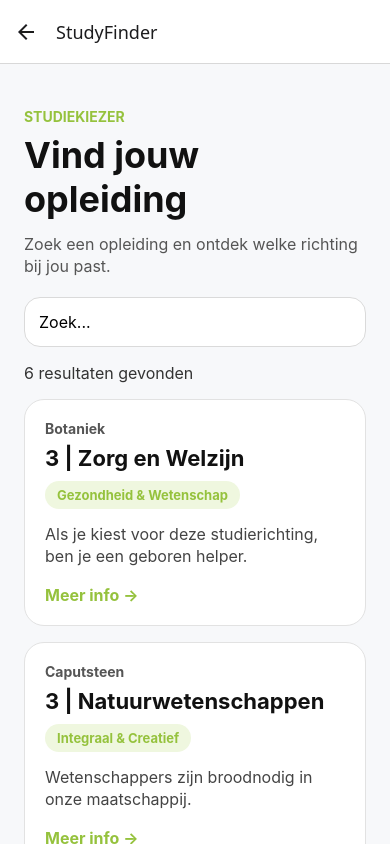
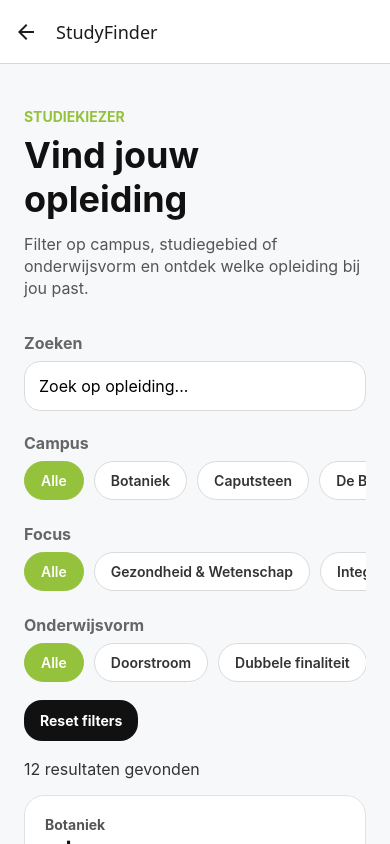
Before and after one commit to YasminKhawaja/mobileappexamen, a React Native app: screen /StudyFinder in a window 390 px wide. Built offline with nearby package versions, Linux system fonts and the light colour scheme.

Commit message:
Yasmin-eindopdracht-studiekiezer done

```diff
--- a/data/studies.js
+++ b/data/studies.js
@@ -4,7 +4,7 @@ const studies = [
     title: "3 | Zorg en Welzijn",
     campus: "Botaniek",
     focus: "Gezondheid & Wetenschap",
-    type: "Doorstroom",
+    type: "Arbeidsmarkt",
     description:
       "Als je kiest voor deze studierichting, ben je een geboren helper.",
   },
@@ -14,20 +14,20 @@ const studies = [
     campus: "Caputsteen",
     focus: "Integraal & Creatief",
     type: "Doorstroom",
-    description: "Wetenschappers zijn broodnodig in onze maatschappij.",
+    description: "Wetenschappers zijn broodnodig in onze maatschappij!",
   },
   {
     id: 3,
     title: "1A | Sport",
     campus: "Caputsteen",
     focus: "Integraal & Creatief",
-    type: "A-stroom",
+    type: "Doorstroom",
     description:
       "Je oefent verschillende sporten, zowel individueel als in groep.",
   },
   {
     id: 4,
-    title: "4 | Organisatie en Logistiek",
+    title: "4 | Organisatie en logistiek",
     campus: "Zandpoort",
     focus: "IT & Ondernemen",
     type: "Arbeidsmarkt",
@@ -39,7 +39,7 @@ const studies = [
     title: "2A | STEM - Wetenschappen",
     campus: "Zandpoort",
     focus: "IT & Ondernemen",
-    type: "A-stroom",
+    type: "Doorstroom",
     description: "Bij BA Zandpoort leggen we de nadruk op wetenschappen en IT.",
   },
   {
@@ -47,9 +47,62 @@ const studies = [
     title: "3 | Toerisme - MAYA",
     campus: "Stassart",
     focus: "Mens & Welzijn",
+    type: "Dubbele finaliteit",
+    description:
+      "Ruime interesse voor reizen, duurzaamheid en communicatie zijn hier belangrijke kernwoorden.",
+  },
+  {
+    id: 7,
+    title: "5 | Haarverzorging - Zorha",
+    campus: "Stassart",
+    focus: "Mens & Welzijn",
+    type: "Arbeidsmarkt",
+    description:
+      "Ben je dynamisch, creatief en hou je van mode? Dan is haarverzorging iets voor jou.",
+  },
+  {
+    id: 8,
+    title: "3 | Moderne talen",
+    campus: "Pitzemburg",
+    focus: "Kennis & Onderzoek",
+    type: "Dubbele finaliteit",
+    description: "Moderne talen heeft een sterk taalkundig profiel.",
+  },
+  {
+    id: 9,
+    title: "1A | Klassieke talen",
+    campus: "Pitzemburg",
+    focus: "Kennis & Onderzoek",
     type: "Doorstroom",
     description:
-      "Ruime interesse voor reizen, duurzaamheid en communicatie zijn belangrijk.",
+      "Je maakt kennis met de talen en de leefwereld van de Grieken en de Romeinen.",
+  },
+  {
+    id: 10,
+    title: "3 & 4 | Keukenmedewerker (duaal)",
+    campus: "Nekkerspoel",
+    focus: "Werken & Leren",
+    type: "Arbeidsmarkt",
+    description:
+      "Deze duale opleiding leidt tot de beroepskwalificatie Keukenmedewerker.",
+  },
+  {
+    id: 11,
+    title: "1A | Gezondheid en Wetenschap",
+    campus: "Botaniek",
+    focus: "Gezondheid & Wetenschap",
+    type: "Doorstroom",
+    description:
+      "In BA Botaniek draait alles rond gezondheid en wetenschap binnen een warme context.",
+  },
+  {
+    id: 12,
+    title: "1A | Kunst en creatie",
+    campus: "Caputsteen",
+    focus: "Integraal & Creatief",
+    type: "Doorstroom",
+    description:
+      "Je gebruikt je verbeelding en fantasie om de wereld om je heen in beeld te brengen.",
   },
 ];
 
--- a/screens/StudyFinderScreen.js
+++ b/screens/StudyFinderScreen.js
@@ -1,31 +1,187 @@
-import { ScrollView, StyleSheet, Text, TextInput, View } from "react-native";
+import { useState } from "react";
+import {
+  Pressable,
+  ScrollView,
+  StyleSheet,
+  Text,
+  TextInput,
+  View,
+} from "react-native";
 
 import StudyCard from "../components/StudyCard";
 import studies from "../data/studies";
 
+const campuses = [
+  "Alle",
+  "Botaniek",
+  "Caputsteen",
+  "De Beemden",
+  "Basisverpleegkunde",
+  "Nekkerspoel",
+  "Pitzemburg",
+  "Stassart",
+  "Zandpoort",
+];
+
+const focuses = [
+  "Alle",
+  "Gezondheid & Wetenschap",
+  "Integraal & Creatief",
+  "Buiten-gewoon Leren",
+  "HBO5 Verpleegkunde",
+  "Werken & Leren",
+  "Kennis & Onderzoek",
+  "Mens & Welzijn",
+  "IT & Ondernemen",
+];
+
+const types = ["Alle", "Doorstroom", "Dubbele finaliteit", "Arbeidsmarkt"];
+
 export default function StudyFinderScreen({ navigation }) {
+  const [searchText, setSearchText] = useState("");
+  const [selectedCampus, setSelectedCampus] = useState("Alle");
+  const [selectedFocus, setSelectedFocus] = useState("Alle");
+  const [selectedType, setSelectedType] = useState("Alle");
+
+  const filteredStudies = studies.filter((study) => {
+    const matchesSearch = study.title
+      .toLowerCase()
+      .includes(searchText.toLowerCase());
+
+    const matchesCampus =
+      selectedCampus === "Alle" || study.campus === selectedCampus;
+
+    const matchesFocus =
+      selectedFocus === "Alle" || study.focus === selectedFocus;
+
+    const matchesType = selectedType === "Alle" || study.type === selectedType;
+
+    return matchesSearch && matchesCampus && matchesFocus && matchesType;
+  });
+
+  function resetFilters() {
+    setSearchText("");
+    setSelectedCampus("Alle");
+    setSelectedFocus("Alle");
+    setSelectedType("Alle");
+  }
+
   return (
     <ScrollView style={styles.page}>
       <Text style={styles.label}>STUDIEKIEZER</Text>
       <Text style={styles.title}>Vind jouw opleiding</Text>
 
       <Text style={styles.subtitle}>
-        Zoek een opleiding en ontdek welke richting bij jou past.
+        Filter op campus, studiegebied of onderwijsvorm en ontdek welke
+        opleiding bij jou past.
       </Text>
 
-      <TextInput style={styles.input} placeholder="Zoek..." />
+      <Text style={styles.filterTitle}>Zoeken</Text>
+
+      <TextInput
+        style={styles.input}
+        placeholder="Zoek op opleiding..."
+        value={searchText}
+        onChangeText={setSearchText}
+      />
+
+      <Text style={styles.filterTitle}>Campus</Text>
+
+      <ScrollView horizontal showsHorizontalScrollIndicator={false}>
+        <View style={styles.filterRow}>
+          {campuses.map((campus) => (
+            <Pressable
+              key={campus}
+              style={[
+                styles.filterButton,
+                selectedCampus === campus && styles.activeFilterButton,
+              ]}
+              onPress={() => setSelectedCampus(campus)}
+            >
+              <Text
+                style={[
+                  styles.filterButtonText,
+                  selectedCampus === campus && styles.activeFilterButtonText,
+                ]}
+              >
+                {campus}
+              </Text>
+            </Pressable>
+          ))}
+        </View>
+      </ScrollView>
+
+      <Text style={styles.filterTitle}>Focus</Text>
+
+      <ScrollView horizontal showsHorizontalScrollIndicator={false}>
+        <View style={styles.filterRow}>
+          {focuses.map((focus) => (
+            <Pressable
+              key={focus}
+              style={[
+                styles.filterButton,
+                selectedFocus === focus && styles.activeFilterButton,
+              ]}
+              onPress={() => setSelectedFocus(focus)}
+            >
+              <Text
+                style={[
+                  styles.filterButtonText,
+                  selectedFocus === focus && styles.activeFilterButtonText,
+                ]}
+              >
+                {focus}
+              </Text>
+            </Pressable>
+          ))}
+        </View>
+      </ScrollView>
+
+      <Text style={styles.filterTitle}>Onderwijsvorm</Text>
+
+      <ScrollView horizontal showsHorizontalScrollIndicator={false}>
+        <View style={styles.filterRow}>
+          {types.map((type) => (
+            <Pressable
+              key={type}
+              style={[
+                styles.filterButton,
+                selectedType === type && styles.activeFilterButton,
+              ]}
+              onPress={() => setSelectedType(type)}
+            >
+              <Text
+                style={[
+                  styles.filterButtonText,
+                  selectedType === type && styles.activeFilterButtonText,
+                ]}
+              >
+                {type}
+              </Text>
+            </Pressable>
+          ))}
+        </View>
+      </ScrollView>
+
+      <Pressable style={styles.resetButton} onPress={resetFilters}>
+        <Text style={styles.resetButtonText}>Reset filters</Text>
+      </Pressable>
 
       <Text style={styles.resultText}>
-        {studies.length} resultaten gevonden
+        {filteredStudies.length} resultaten gevonden
       </Text>
 
-      {studies.map((study) => (
+      {filteredStudies.map((study) => (
         <StudyCard
           key={study.id}
           study={study}
           onPress={() => navigation.navigate("StudyDetails", { study: study })}
         />
       ))}
+
+      {filteredStudies.length === 0 && (
+        <Text style={styles.emptyText}>Geen opleidingen gevonden.</Text>
+      )}
     </ScrollView>
   );
 }
@@ -56,7 +212,15 @@ const styles = StyleSheet.create({
     fontSize: 16,
     color: "#555555",
     lineHeight: 22,
-    marginBottom: 20,
+    marginBottom: 24,
+  },
+
+  filterTitle: {
+    fontSize: 16,
+    fontWeight: "bold",
+    color: "#666666",
+    marginBottom: 8,
+    marginTop: 10,
   },
 
   input: {
@@ -66,7 +230,51 @@ const styles = StyleSheet.create({
     borderRadius: 16,
     padding: 14,
     fontSize: 16,
-    marginBottom: 16,
+    marginBottom: 12,
+  },
+
+  filterRow: {
+    flexDirection: "row",
+    gap: 10,
+    marginBottom: 14,
+  },
+
+  filterButton: {
+    backgroundColor: "#ffffff",
+    borderWidth: 1,
+    borderColor: "#DADADA",
+    paddingVertical: 10,
+    paddingHorizontal: 16,
+    borderRadius: 20,
+  },
+
+  activeFilterButton: {
+    backgroundColor: "#95C23D",
+    borderColor: "#95C23D",
+  },
+
+  filterButtonText: {
+    color: "#333333",
+    fontWeight: "600",
+  },
+
+  activeFilterButtonText: {
+    color: "#ffffff",
+  },
+
+  resetButton: {
+    backgroundColor: "#111111",
+    paddingVertical: 12,
+    paddingHorizontal: 16,
+    borderRadius: 18,
+    alignSelf: "flex-start",
+    marginTop: 4,
+    marginBottom: 18,
+  },
+
+  resetButtonText: {
+    color: "#ffffff",
+    fontWeight: "bold",
   },
 
   resultText: {
@@ -74,4 +282,10 @@ const styles = StyleSheet.create({
     marginBottom: 16,
     color: "#333333",
   },
+
+  emptyText: {
+    fontSize: 16,
+    color: "#777777",
+    marginBottom: 40,
+  },
 });
```
